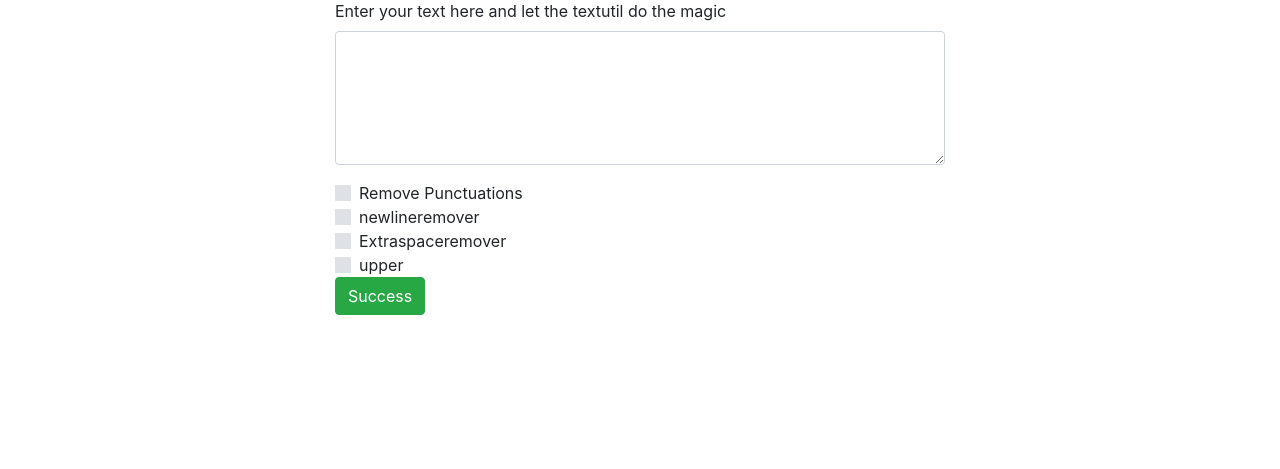
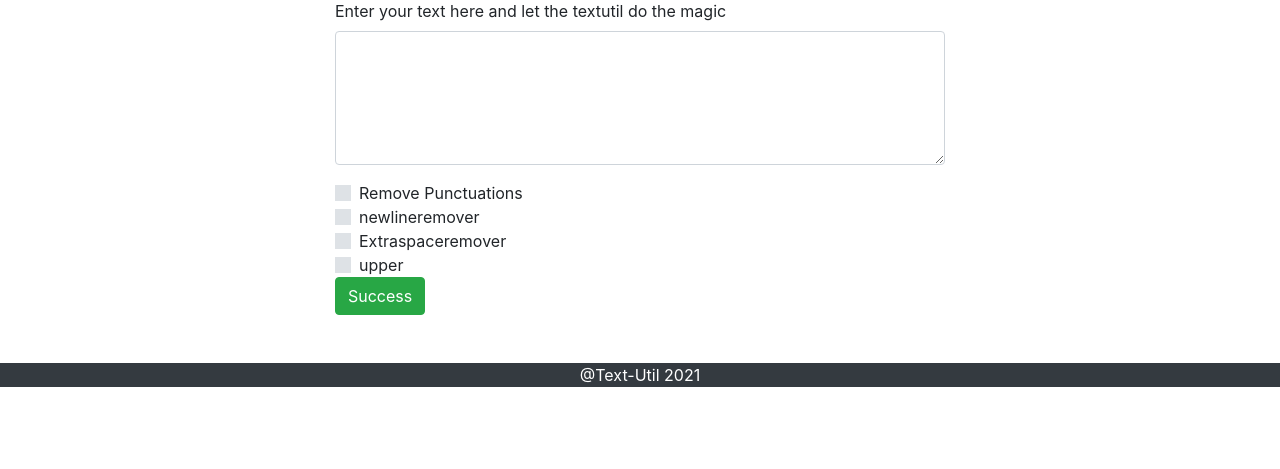
Before and after one commit to mrrohit-me/Textutil-website, a Django app: template templates/index.html in a window 1280 px wide. Shown: the part 123-592 px from the top of the page. Run offline with Django 3.2, Linux system fonts and the light colour scheme; the template is opened without the code that fills it, so the values that code supplies are empty; some libraries are stand-ins or nearby versions.

Commit message:
text-Utils

```diff
--- a/templates/index.html
+++ b/templates/index.html
@@ -74,6 +74,9 @@
        <button type="submit" class="btn btn-success">Success</button>
    </form>
   </div>
+  <footer class="bg-dark text-white mt-5">
+      <center>@Text-Util 2021</center>
+  </footer>
 
 
     <!-- Optional JavaScript -->
--- a/templates/punctuation.html
+++ b/templates/punctuation.html
@@ -45,6 +45,10 @@
       </p>
   </div>
 
+  <footer class="bg-dark">
+      <center>@Text-Util 2021</center>
+  </footer>
+
 
     <!-- Optional JavaScript -->
     <!-- jQuery first, then Popper.js, then Bootstrap JS -->
```
